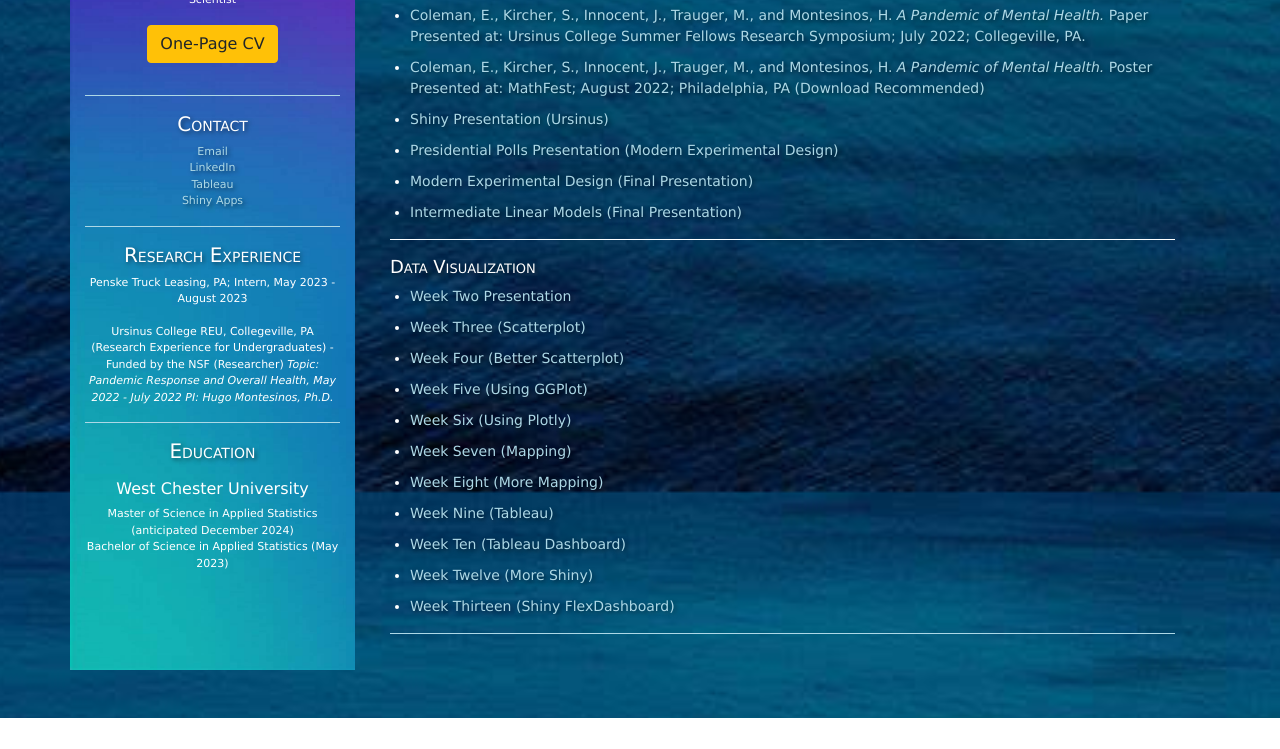
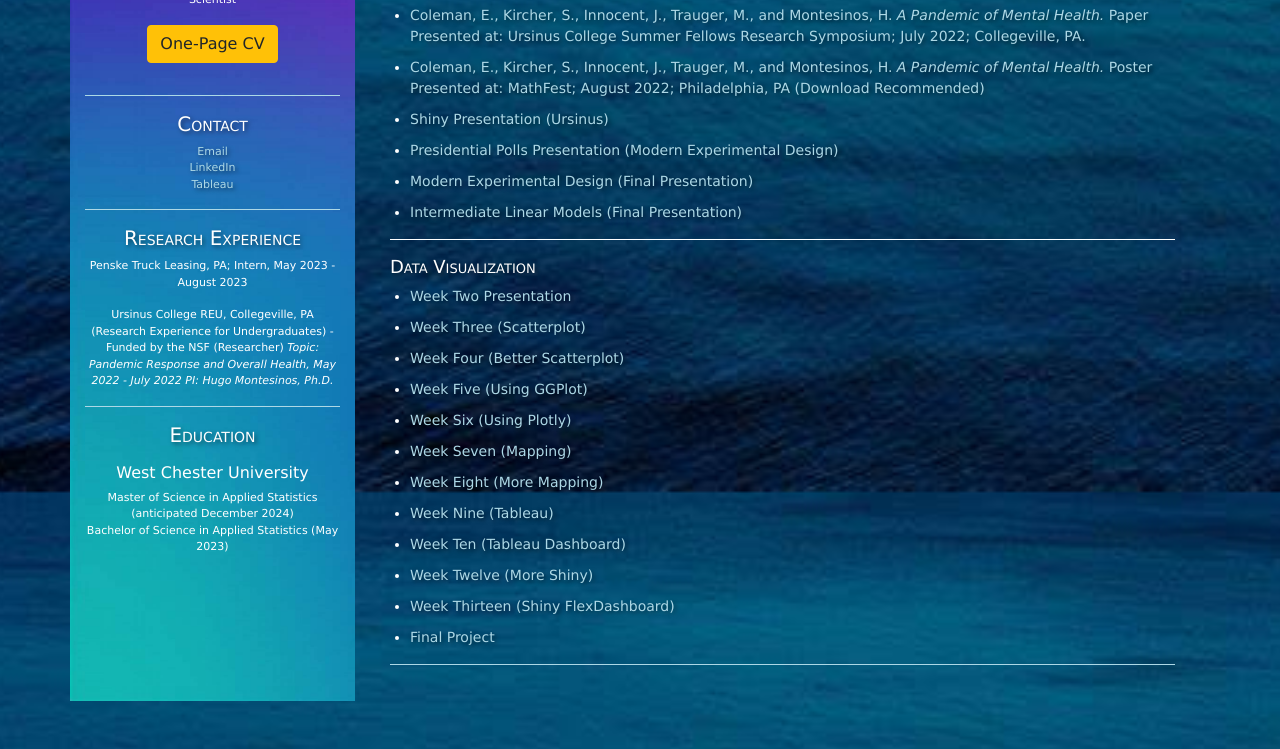
Before and after one commit to ecoleman451/website, a plain HTML site: page index.html in a window 1280 px wide. Shown: the part 308-1057 px from the top of the page. Before the commit the page ends 1026 px from the top, so only its background shows below. Drawn offline with nearby package versions, Linux system fonts and the light colour scheme.

Commit message:
Add files via upload

```diff
--- a/index.html
+++ b/index.html
@@ -152,8 +152,7 @@
                 <p class="contact-info">
                     <a href="mailto:ecoleman451@gmail.com">Email</a><br>
                     <a href="https://www.linkedin.com/in/eddie-coleman-83b474221/" target="_blank">LinkedIn</a><br>
-                    <a href="https://public.tableau.com/app/profile/edward.coleman3064/vizzes" target="_blank">Tableau</a><br>
-                    <a href="https://www.shinyapps.io/admin/#/dashboard" target="_blank">Shiny Apps</a>
+                    <a href="https://public.tableau.com/app/profile/edward.coleman3064/vizzes" target="_blank">Tableau</a>
                 </p>
                 <hr class="bg-gray">
 
@@ -207,6 +206,7 @@
                         <li><a href="Data Visualization/TableauDash.html" class="text-highlight">Week Ten (Tableau Dashboard)</a></li>
                         <li><a href="https://ecoleman451.shinyapps.io/ShinyPenguins/#" class="text-highlight">Week Twelve (More Shiny)</a></li>
                         <li><a href="https://ecoleman451.shinyapps.io/FlexDashboard/#" class="text-highlight">Week Thirteen (Shiny FlexDashboard)</a></li>
+                        <li><a href="https://ecoleman451.shinyapps.io/Flight/#" class="text-highlight">Final Project</a></li>
                     </ul>
                     <hr>
                 </div>
```
Also changed, not shown: 1 other file.
